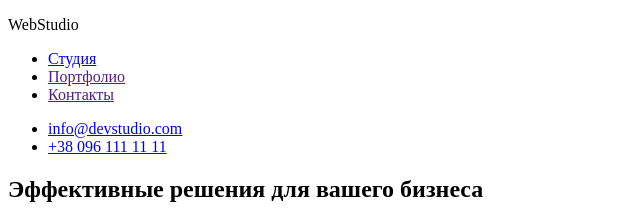
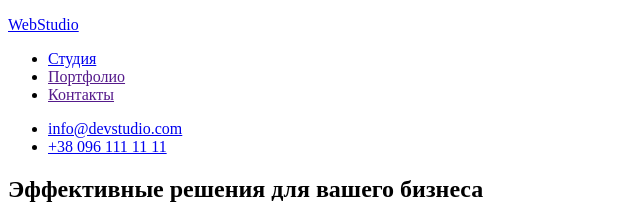
Before and after one commit to Mariianath/goit-markup-hw-01, a plain HTML site: page index.html in a window 1280 px wide. Shown: the top 220 px of the page, 0-640 px from the left. Drawn offline with Linux system fonts and the light colour scheme.

Commit message:
Добавляет ссылку
исправление замечаний

```diff
--- a/index.html
+++ b/index.html
@@ -10,7 +10,7 @@
 
         <!--Верхняя линия-->
         <header>
-            <p lang="en">WebStudio</p>
+            <p lang="en"><a href="index.html">WebStudio</a></p>
             <nav>
                 <ul>
                     <li> <a href="./index.html">Студия</a> </li>
@@ -91,12 +91,12 @@
 
 <!--Подвал-->
         <footer>
-<p lang="en">WebStudio</p>
-<address>г. Киев, пр-т Леси Украинки, 26</address>
-<ul>
-    <li><a href="mailto:info@devstudio.com">info@devstudio.com</a></li>
-    <li><a href="tl:+380961111111">+38 096 111 11 11</a></li>
-</ul>
+            <p lang="en"><a href="index.html">WebStudio</a></p>
+            <address>г. Киев, пр-т Леси Украинки, 26</address>
+            <ul>
+                <li><a href="mailto:info@devstudio.com">info@devstudio.com</a></li>
+                 <li><a href="tl:+380961111111">+38 096 111 11 11</a></li>
+            </ul>
         </footer>
   </body>
 </html>
```
